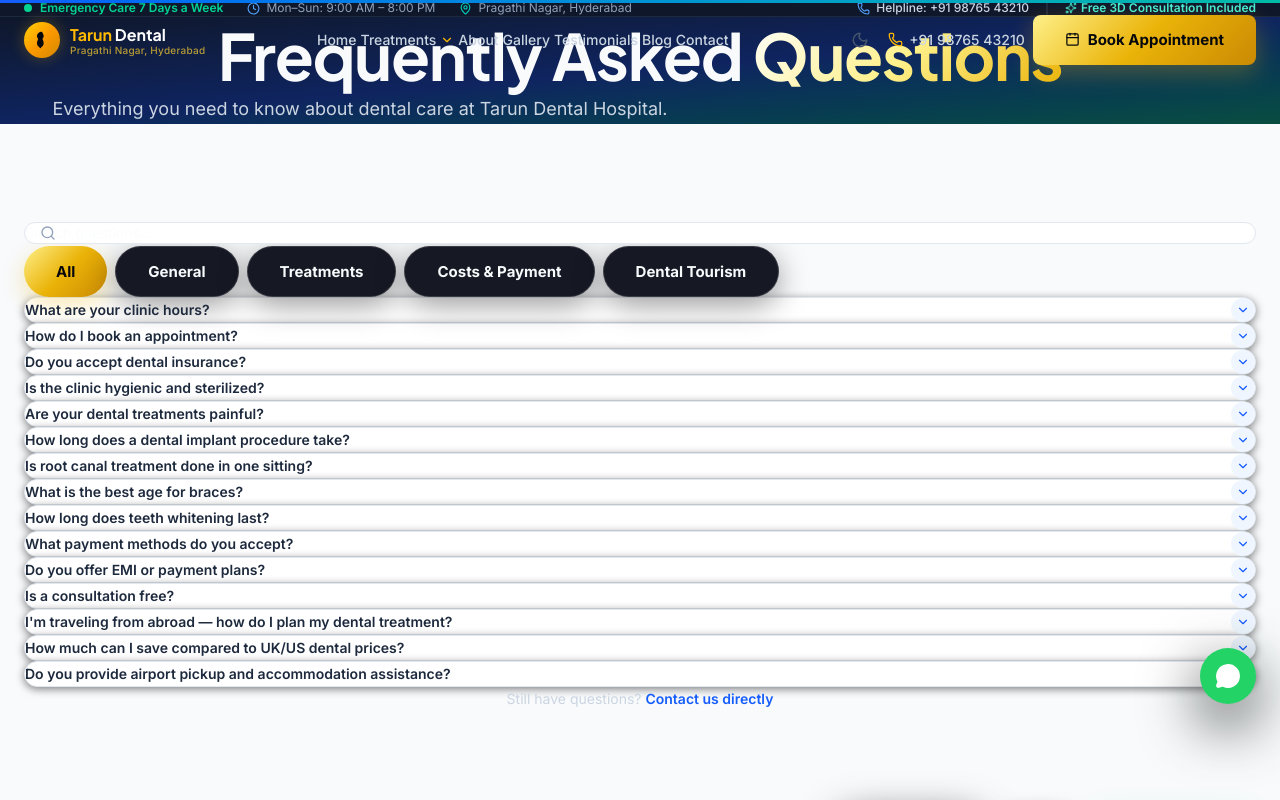
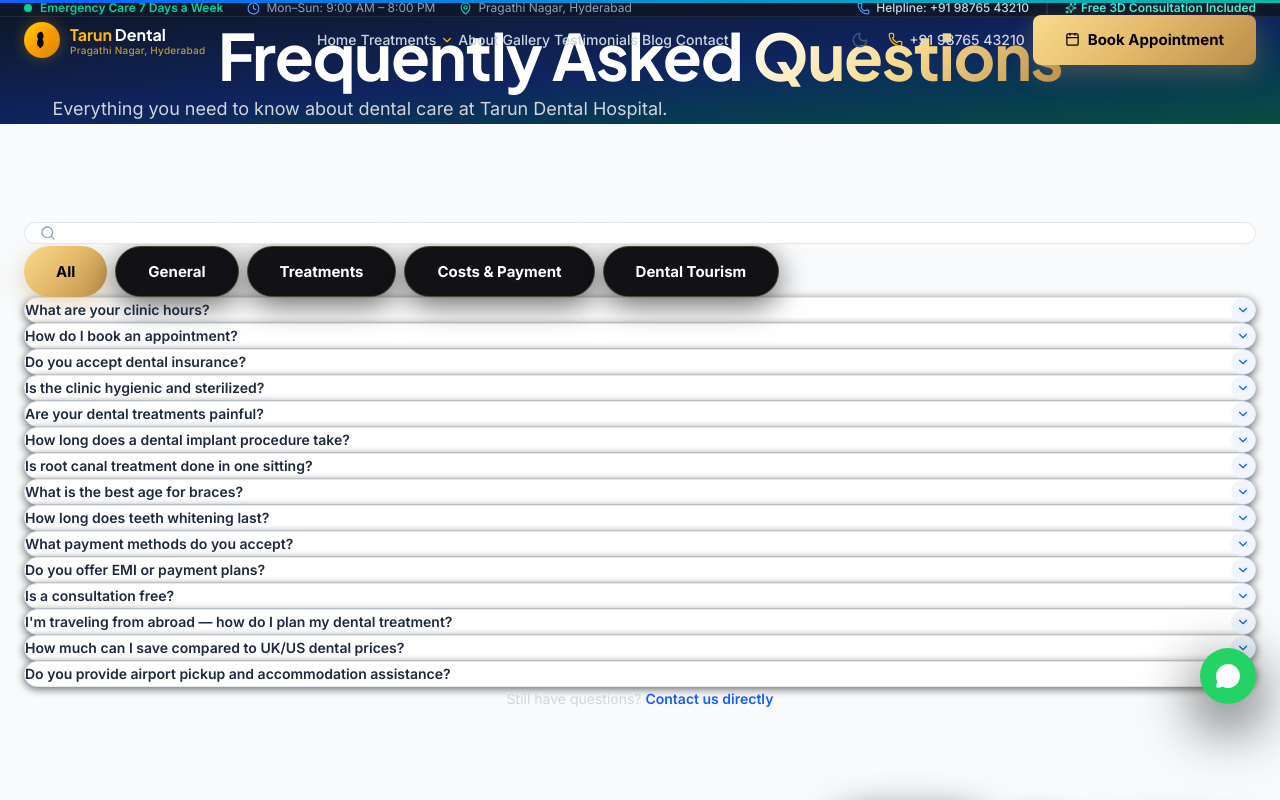
Before and after one commit to jeripothulaabhishek/Tarun-Dental-Hospital-, a Next.js app: page /faq in a window 1280 px wide. Shown: the top 800 px of the page. Built offline with nearby package versions, Linux system fonts and the light colour scheme.

Commit message:
Update website theme to exact #F9DB8D and #BB8E4B gold palette on pure black #000000

```diff
--- a/src/app/globals.css
+++ b/src/app/globals.css
@@ -1,74 +1,74 @@
 @import "tailwindcss";
 
 @theme {
-  /* ─── Black & Imperial Gold Brand Colors ────────────────────── */
-  --color-primary: #eab308;
-  --color-primary-light: #facc15;
-  --color-primary-dark: #ca8a04;
+  /* ─── Black & Imperial Gold Brand Colors (#F9DB8D, #BB8E4B, #000000, #FFFFFF) ─ */
+  --color-primary: #f9db8d;
+  --color-primary-light: #fbe6af;
+  --color-primary-dark: #bb8e4b;
   --color-primary-50: #fefce8;
   --color-primary-100: #fef9c3;
   --color-primary-200: #fef08a;
-  --color-primary-500: #eab308;
-  --color-primary-600: #ca8a04;
-  --color-primary-700: #a16207;
+  --color-primary-500: #f9db8d;
+  --color-primary-600: #bb8e4b;
+  --color-primary-700: #936d35;
 
-  --color-secondary: #090a0f;
-  --color-accent: #d4af37;
-  --color-accent-light: #f3e5ab;
-  --color-accent-dark: #aa7c11;
+  --color-secondary: #000000;
+  --color-accent: #bb8e4b;
+  --color-accent-light: #f9db8d;
+  --color-accent-dark: #8c6731;
 
-  /* ─── Obsidian Neutrals ────────────────────────────────────── */
-  --color-background: #07080c;
-  --color-surface: #0f1118;
-  --color-surface-2: #161924;
-  --color-border: rgba(234, 179, 8, 0.2);
-  --color-border-light: rgba(234, 179, 8, 0.12);
+  /* ─── Pitch Black Neutrals ──────────────────────────────────── */
+  --color-background: #000000;
+  --color-surface: #0a0a0c;
+  --color-surface-2: #121216;
+  --color-border: rgba(187, 142, 75, 0.25);
+  --color-border-light: rgba(249, 219, 141, 0.15);
 
   /* ─── Text ─────────────────────────────────────────────────── */
-  --color-text-primary: #f8fafc;
-  --color-text-secondary: #cbd5e1;
-  --color-text-muted: #94a3b8;
-  --color-text-inverse: #07080c;
+  --color-text-primary: #ffffff;
+  --color-text-secondary: #d1d5db;
+  --color-text-muted: #9ca3af;
+  --color-text-inverse: #000000;
 
   /* ─── Semantic ─────────────────────────────────────────────── */
   --color-success: #10b981;
   --color-warning: #f59e0b;
   --color-error: #ef4444;
-  --color-info: #eab308;
+  --color-info: #f9db8d;
 
   /* ─── Luxury Black & Gold Gradients ────────────────────────── */
-  --gradient-primary: linear-gradient(135deg, #fef08a 0%, #eab308 50%, #ca8a04 100%);
+  --gradient-primary: linear-gradient(135deg, #f9db8d 0%, #e3b768 50%, #bb8e4b 100%);
   --gradient-hero: linear-gradient(
     135deg,
-    #07080c 0%,
-    #0f1118 50%,
-    #020204 100%
+    #000000 0%,
+    #0a0a0c 50%,
+    #000000 100%
   );
   --gradient-card: linear-gradient(
     145deg,
-    rgba(15, 17, 24, 0.95) 0%,
-    rgba(22, 25, 36, 0.9) 100%
+    rgba(10, 10, 12, 0.95) 0%,
+    rgba(18, 18, 22, 0.9) 100%
   );
   --gradient-subtle: linear-gradient(
     180deg,
-    #07080c 0%,
-    rgba(7, 8, 12, 0) 100%
+    #000000 0%,
+    rgba(0, 0, 0, 0) 100%
   );
 
   /* ─── Shadows & Gold Glow ──────────────────────────────────── */
-  --shadow-xs: 0 1px 2px rgba(0, 0, 0, 0.4);
-  --shadow-sm: 0 2px 8px rgba(0, 0, 0, 0.5);
-  --shadow-md: 0 4px 20px rgba(0, 0, 0, 0.6);
-  --shadow-lg: 0 8px 40px rgba(0, 0, 0, 0.7);
-  --shadow-xl: 0 20px 60px rgba(0, 0, 0, 0.8);
-  --shadow-primary: 0 8px 30px rgba(234, 179, 8, 0.25);
-  --shadow-accent: 0 8px 30px rgba(212, 175, 55, 0.25);
-  --shadow-glow: 0 0 40px rgba(234, 179, 8, 0.2);
+  --shadow-xs: 0 1px 2px rgba(0, 0, 0, 0.5);
+  --shadow-sm: 0 2px 8px rgba(0, 0, 0, 0.6);
+  --shadow-md: 0 4px 20px rgba(0, 0, 0, 0.7);
+  --shadow-lg: 0 8px 40px rgba(0, 0, 0, 0.8);
+  --shadow-xl: 0 20px 60px rgba(0, 0, 0, 0.9);
+  --shadow-primary: 0 8px 30px rgba(249, 219, 141, 0.25);
+  --shadow-accent: 0 8px 30px rgba(187, 142, 75, 0.25);
+  --shadow-glow: 0 0 40px rgba(249, 219, 141, 0.2);
 
   /* ─── Glassmorphism ────────────────────────────────────────── */
-  --glass-bg: rgba(15, 17, 24, 0.85);
-  --glass-bg-strong: rgba(15, 17, 24, 0.96);
-  --glass-border: rgba(234, 179, 8, 0.25);
+  --glass-bg: rgba(10, 10, 12, 0.85);
+  --glass-bg-strong: rgba(10, 10, 12, 0.97);
+  --glass-border: rgba(187, 142, 75, 0.25);
   --glass-blur: blur(20px);
   --glass-blur-lg: blur(40px);
 
@@ -99,17 +99,17 @@
    BLACK & GOLD ROOT & DARK MODE TOKENS
 ═══════════════════════════════════════════════════════════════ */
 :root, .dark {
-  --color-background: #07080c;
-  --color-surface: #0f1118;
-  --color-surface-2: #161924;
-  --color-border: rgba(234, 179, 8, 0.2);
-  --color-border-light: rgba(234, 179, 8, 0.12);
-  --color-text-primary: #f8fafc;
-  --color-text-secondary: #cbd5e1;
-  --color-text-muted: #94a3b8;
-  --glass-bg: rgba(15, 17, 24, 0.85);
-  --glass-bg-strong: rgba(15, 17, 24, 0.97);
-  --glass-border: rgba(234, 179, 8, 0.25);
+  --color-background: #000000;
+  --color-surface: #0a0a0c;
+  --color-surface-2: #121216;
+  --color-border: rgba(187, 142, 75, 0.25);
+  --color-border-light: rgba(249, 219, 141, 0.15);
+  --color-text-primary: #ffffff;
+  --color-text-secondary: #d1d5db;
+  --color-text-muted: #9ca3af;
+  --glass-bg: rgba(10, 10, 12, 0.85);
+  --glass-bg-strong: rgba(10, 10, 12, 0.97);
+  --glass-border: rgba(187, 142, 75, 0.25);
 }
 
 /* ═══════════════════════════════════════════════════════════════
@@ -216,7 +216,7 @@ p {
 }
 
 .gradient-text-hero {
-  background: linear-gradient(135deg, #ffffff 0%, #fef08a 50%, #eab308 100%);
+  background: linear-gradient(135deg, #ffffff 0%, #f9db8d 50%, #bb8e4b 100%);
   -webkit-background-clip: text;
   -webkit-text-fill-color: transparent;
   background-clip: text;
@@ -234,7 +234,7 @@ p {
 
 .card-premium:hover {
   box-shadow: var(--shadow-xl);
-  border-color: rgba(234, 179, 8, 0.4);
+  border-color: rgba(249, 219, 141, 0.4);
   transform: translateY(-4px);
 }
 
@@ -245,23 +245,23 @@ p {
   justify-content: center;
   gap: 0.5rem;
   padding: 0.875rem 2rem;
-  background: linear-gradient(135deg, #fef08a 0%, #eab308 50%, #ca8a04 100%);
-  color: #07080c;
+  background: linear-gradient(135deg, #f9db8d 0%, #e3b768 50%, #bb8e4b 100%);
+  color: #000000;
   font-weight: 700;
   font-size: 0.9375rem;
   border-radius: var(--radius-full);
   border: none;
   cursor: pointer;
   transition: all var(--transition-base);
-  box-shadow: 0 8px 25px rgba(234, 179, 8, 0.3);
+  box-shadow: 0 8px 25px rgba(187, 142, 75, 0.35);
   text-decoration: none;
   white-space: nowrap;
 }
 
 .btn-primary:hover {
   transform: translateY(-2px);
-  box-shadow: 0 12px 35px rgba(234, 179, 8, 0.45);
-  background: linear-gradient(135deg, #ffffff 0%, #facc15 50%, #eab308 100%);
+  box-shadow: 0 12px 35px rgba(249, 219, 141, 0.45);
+  background: linear-gradient(135deg, #ffffff 0%, #f9db8d 50%, #e3b768 100%);
 }
 
 .btn-primary:active {
@@ -275,11 +275,11 @@ p {
   gap: 0.5rem;
   padding: 0.875rem 2rem;
   background: transparent;
-  color: #eab308;
+  color: #f9db8d;
   font-weight: 600;
   font-size: 0.9375rem;
   border-radius: var(--radius-full);
-  border: 1px solid rgba(234, 179, 8, 0.4);
+  border: 1px solid rgba(249, 219, 141, 0.4);
   cursor: pointer;
   transition: all var(--transition-base);
   text-decoration: none;
@@ -287,9 +287,9 @@ p {
 }
 
 .btn-secondary:hover {
-  background: rgba(234, 179, 8, 0.15);
-  border-color: #eab308;
-  color: #fef08a;
+  background: rgba(249, 219, 141, 0.15);
+  border-color: #f9db8d;
+  color: #ffffff;
   transform: translateY(-2px);
 }
 
@@ -299,24 +299,24 @@ p {
   justify-content: center;
   gap: 0.5rem;
   padding: 0.875rem 2rem;
-  background: #161924;
-  color: #f8fafc;
+  background: #121216;
+  color: #ffffff;
   font-weight: 700;
   font-size: 0.9375rem;
   border-radius: var(--radius-full);
-  border: 1px solid rgba(255, 255, 255, 0.15);
+  border: 1px solid rgba(249, 219, 141, 0.25);
   cursor: pointer;
   transition: all var(--transition-base);
-  box-shadow: 0 8px 30px rgba(0, 0, 0, 0.4);
+  box-shadow: 0 8px 30px rgba(0, 0, 0, 0.6);
   text-decoration: none;
   white-space: nowrap;
 }
 
 .btn-white:hover {
   transform: translateY(-2px);
-  border-color: rgba(234, 179, 8, 0.4);
-  color: #eab308;
-  box-shadow: 0 12px 40px rgba(0, 0, 0, 0.5);
+  border-color: #f9db8d;
+  color: #f9db8d;
+  box-shadow: 0 12px 40px rgba(0, 0, 0, 0.8);
 }
 
 .btn-whatsapp {
@@ -357,15 +357,15 @@ p {
 }
 
 .badge-primary {
-  background: rgba(234, 179, 8, 0.15);
-  border: 1px solid rgba(234, 179, 8, 0.3);
-  color: #facc15;
+  background: rgba(249, 219, 141, 0.15);
+  border: 1px solid rgba(249, 219, 141, 0.3);
+  color: #f9db8d;
 }
 
 .badge-accent {
-  background: rgba(212, 175, 55, 0.15);
-  border: 1px solid rgba(212, 175, 55, 0.3);
-  color: #fef08a;
+  background: rgba(187, 142, 75, 0.15);
+  border: 1px solid rgba(187, 142, 75, 0.3);
+  color: #ffffff;
 }
 
 .badge-success {
--- a/src/components/sections/Hero.tsx
+++ b/src/components/sections/Hero.tsx
@@ -123,7 +123,7 @@ export default function Hero() {
             >
               Advanced.
               <br />
-              <span className="bg-gradient-to-r from-amber-200 via-yellow-400 to-amber-500 bg-clip-text text-transparent drop-shadow-sm">
+              <span className="bg-gradient-to-r from-[#f9db8d] via-[#e3b768] to-[#bb8e4b] bg-clip-text text-transparent drop-shadow-sm">
                 Painless.
               </span>
               <br />
--- a/src/components/shared/SectionHeader.tsx
+++ b/src/components/shared/SectionHeader.tsx
@@ -21,7 +21,6 @@ export default function SectionHeader({
   subtitle,
   centered = true,
   className = "",
-  light = false,
 }: SectionHeaderProps) {
   const ref = useRef<HTMLDivElement>(null);
   const isInView = useInView(ref, { once: true, margin: "-60px" });
@@ -41,16 +40,16 @@ export default function SectionHeader({
       {label && (
         <motion.p
           variants={fadeInUp}
-          className="section-label justify-center"
+          className="section-label justify-center text-[#f9db8d]"
           style={{ justifyContent: centered ? "center" : "flex-start" }}
         >
           <span
-            className="w-6 h-px bg-amber-400 inline-block"
+            className="w-6 h-px bg-[#f9db8d] inline-block"
             aria-hidden="true"
           />
           {label}
           <span
-            className="w-6 h-px bg-amber-400 inline-block"
+            className="w-6 h-px bg-[#f9db8d] inline-block"
             aria-hidden="true"
           />
         </motion.p>
@@ -62,7 +61,7 @@ export default function SectionHeader({
       >
         {titleParts[0]}
         {titleHighlight && (
-          <span className="bg-gradient-to-r from-amber-200 via-yellow-400 to-amber-500 bg-clip-text text-transparent">{titleHighlight}</span>
+          <span className="bg-gradient-to-r from-[#f9db8d] via-[#e3b768] to-[#bb8e4b] bg-clip-text text-transparent">{titleHighlight}</span>
         )}
         {titleParts[1]}
       </motion.h2>
```
